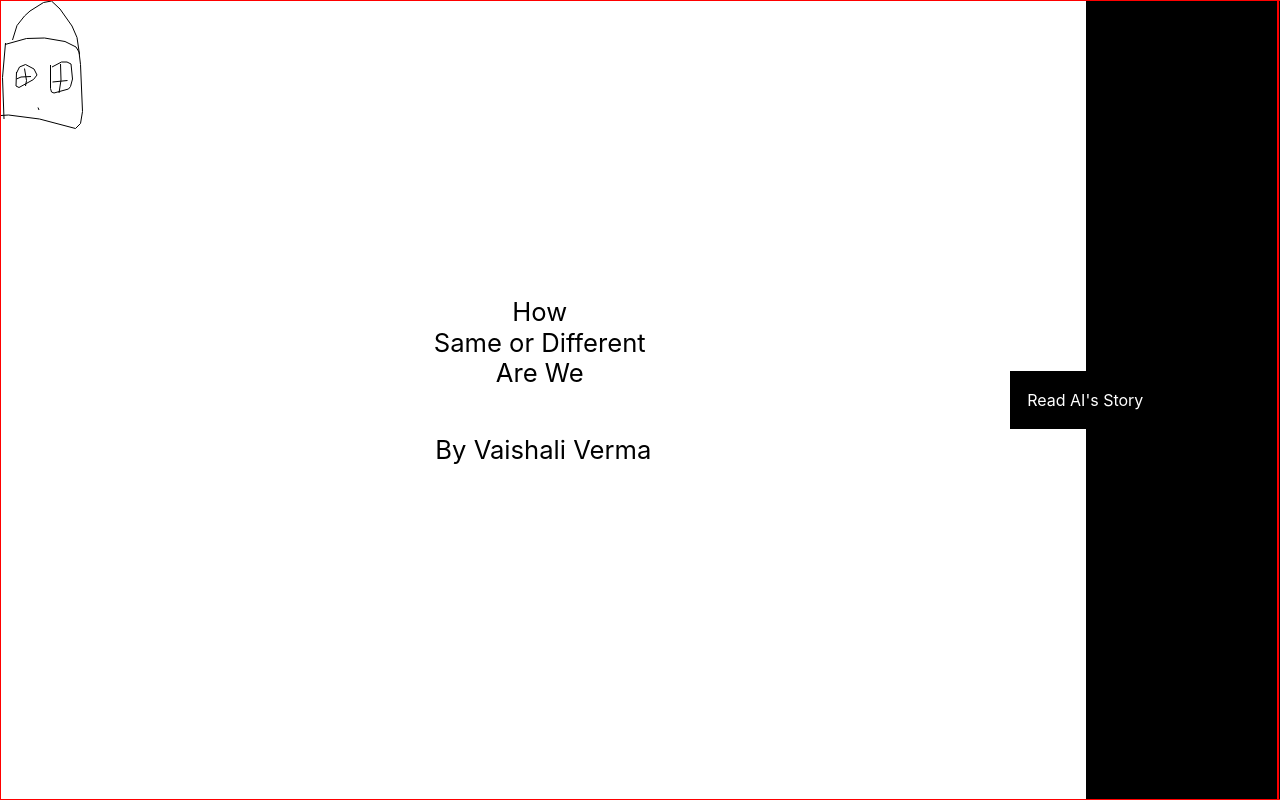
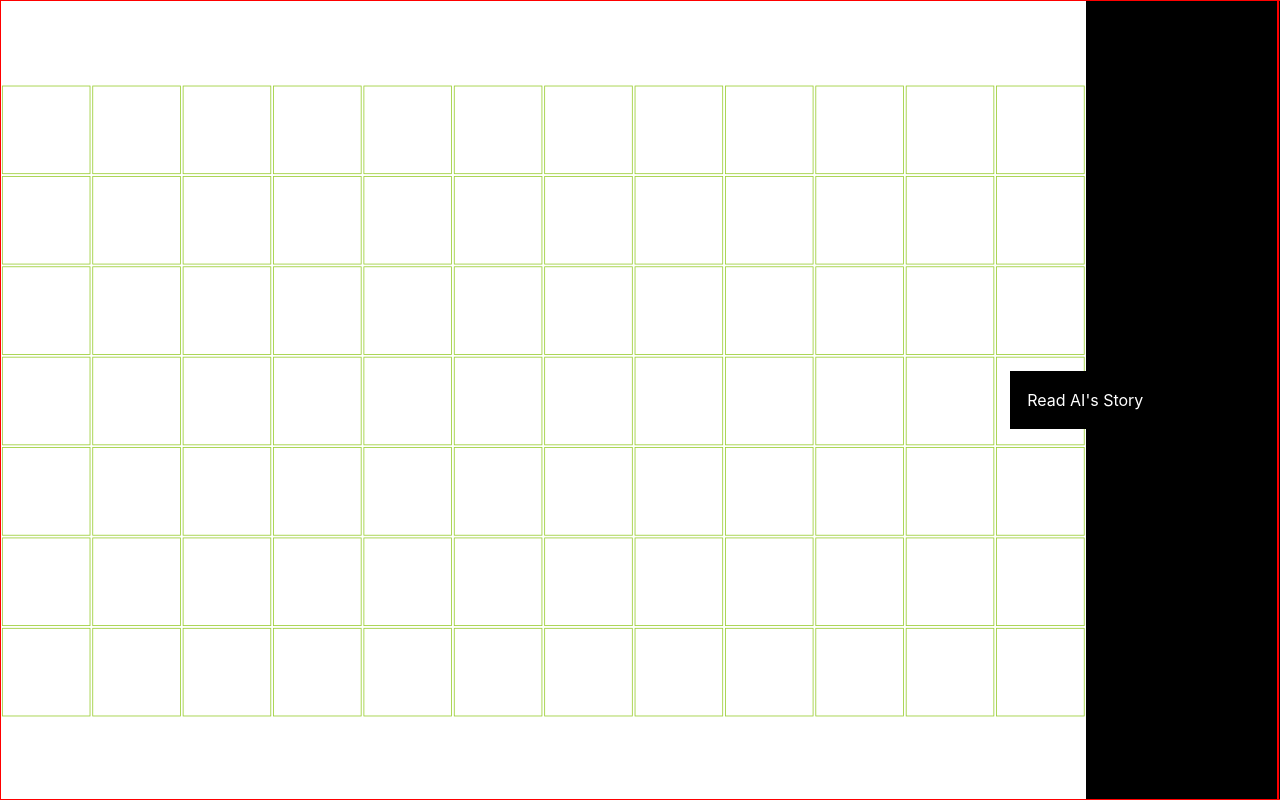
Before and after one commit to vaishalivr/How-Same-Or-Different-Are-We-Humans, a Svelte app: page / in a window 1280 px wide. Shown: the top 800 px of the page. Built offline with nearby package versions, Linux system fonts and the light colour scheme.

Commit message:
set up viewbox and make grid

```diff
--- a/src/components/StoryOneTitle.svelte
+++ b/src/components/StoryOneTitle.svelte
@@ -1,39 +1,58 @@
 <script>
   import titleDrawingsData from "../lib/data/titleDrawingsData.js";
-  const { houseData } = titleDrawingsData;
+  const drawings = Object.values(titleDrawingsData);
 
-  function createPath(stroke) {
-    const [xPoints, yPoints] = stroke;
-    const pathString = xPoints
-      .map((x, i) => `${i === 0 ? "M" : "L"} ${x},${yPoints[i]}`)
-      .join(" ");
-    console.log(pathString);
-    return pathString;
-  }
+  let screenWidth = window.innerWidth;
+  let numColumns = screenWidth > 768 ? 12 : 5;
+  let numRows = screenWidth > 768 ? 7 : 12;
+  let spacing = 100;
+  let titleGrid = {
+    spacing: spacing,
+    numRows: numRows,
+    numCols: numColumns,
+    svgWidth: numColumns * spacing,
+    svgHeight: numRows * spacing,
+    rectHighlightStrokeWidth: 3,
+  };
 </script>
 
 <div class="title">
-  <svg width="100%" height="100%">
-    <text x="50%" y="40%" text-anchor="middle">
-      <tspan x="50%" dy="0em">How</tspan>
-      <tspan x="50%" dy="1.2em">Same or Different</tspan>
-      <tspan x="50%" dy="1.2em">Are We</tspan>
-      <tspan x="50%" dy="3em">By Vaishali Verma</tspan>
-    </text>
-
-    <g fill="none" stroke="black" stroke-width="2" transform="scale(0.5)">
-      {#each houseData as stroke}
-        <path d={createPath(stroke)} />
+  <svg
+    width="100%"
+    height="100%"
+    viewBox="0 0 {titleGrid.svgWidth} {titleGrid.svgHeight}"
+  >
+    <g fill="none" stroke="lightgray" stroke-width="1">
+      {#each Array(titleGrid.numRows) as _, row}
+        {#each Array(titleGrid.numCols) as _, col}
+          <rect
+            x={col * titleGrid.spacing + titleGrid.rectHighlightStrokeWidth / 2}
+            y={row * titleGrid.spacing + titleGrid.rectHighlightStrokeWidth / 2}
+            width={titleGrid.spacing - titleGrid.rectHighlightStrokeWidth}
+            height={titleGrid.spacing - titleGrid.rectHighlightStrokeWidth}
+            class="grid-cell"
+          />
+        {/each}
       {/each}
     </g>
   </svg>
+
+  <p>How Same or Different Are We</p>
 </div>
 
 <style>
   .title {
     height: 100vh;
   }
-  svg text {
-    font-size: 2vw;
+
+  .grid-cell {
+    fill: white;
+    stroke-width: 0.9;
+    stroke: yellowgreen;
+    transition: fill 0.5s ease-in-out;
+  }
+
+  .grid-cell:hover {
+    stroke-width: 3;
   }
 </style>
```
